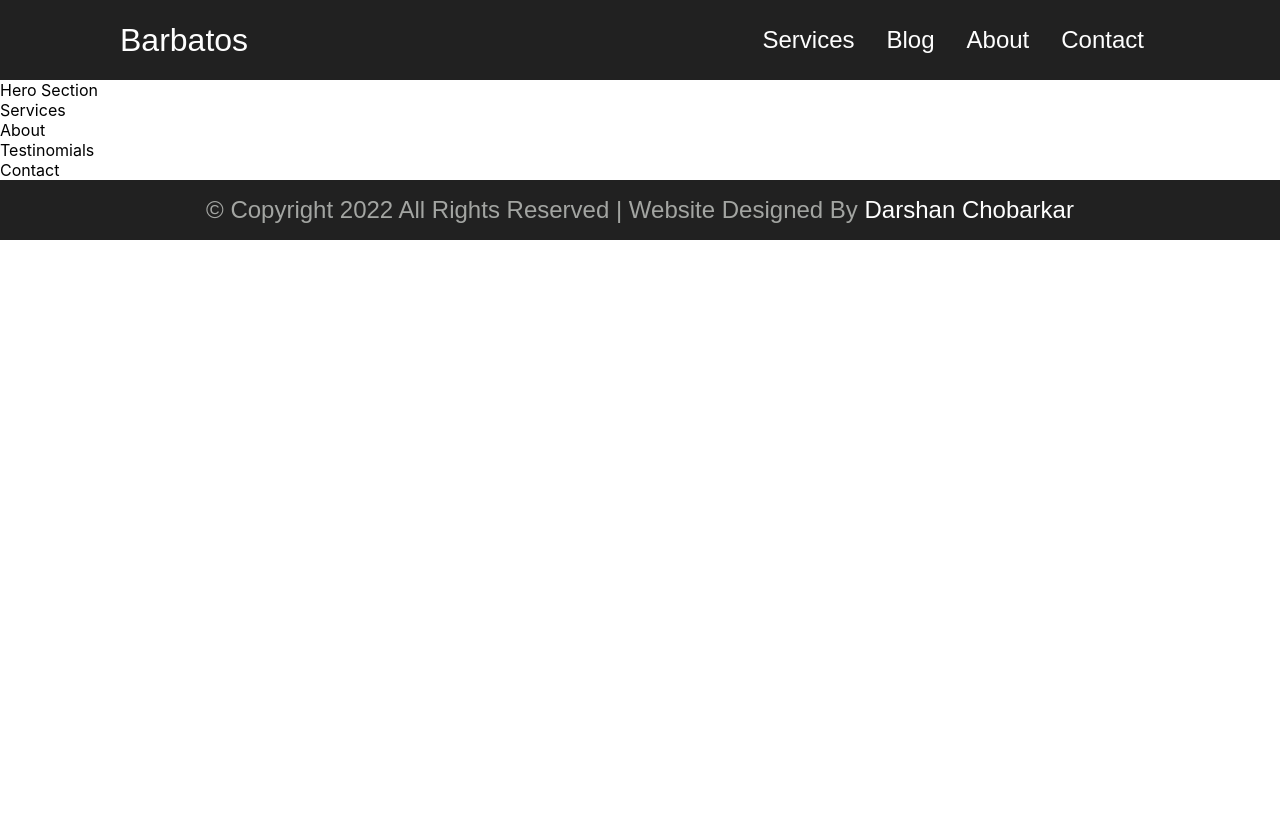
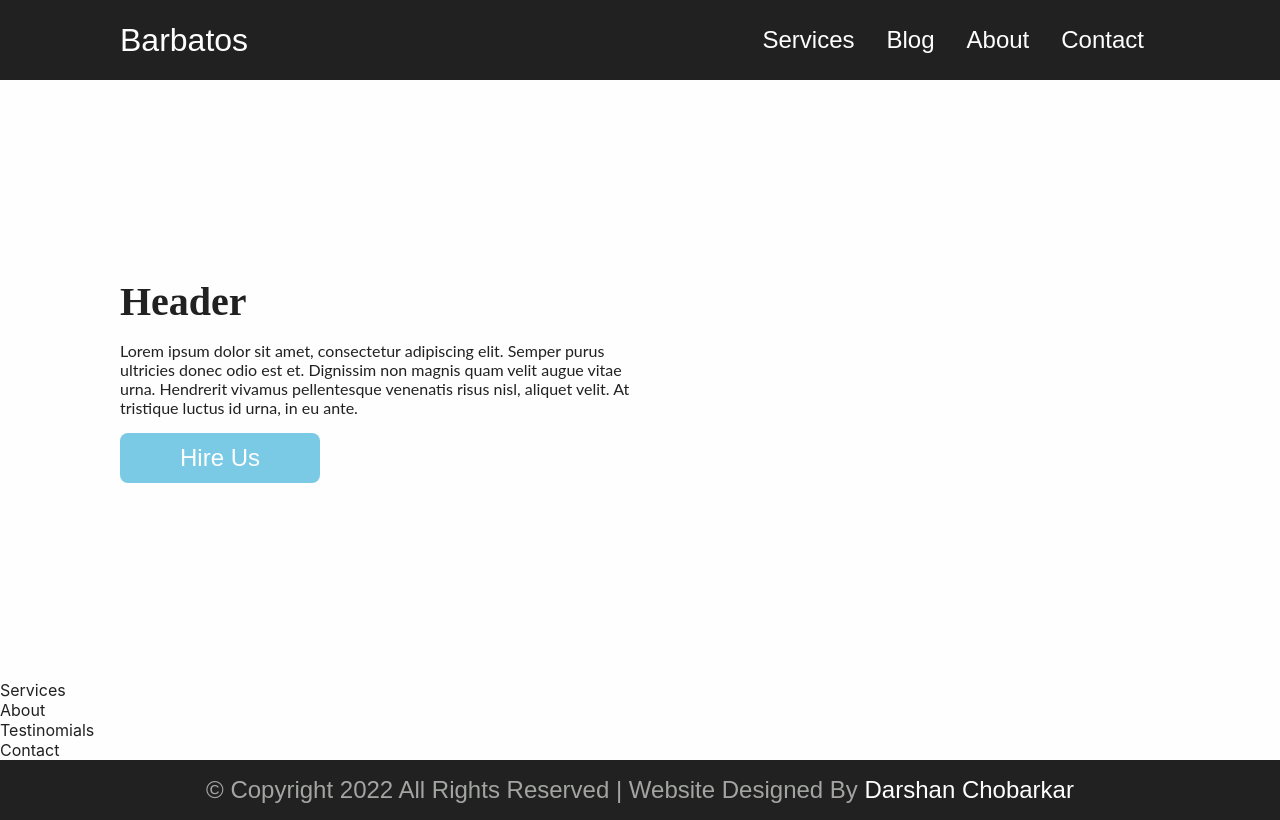
Before and after one commit to dchobarkar/Gopalkar-Company, a React (Create React App) app: page / in a window 1280 px wide. Built offline with nearby package versions, Linux system fonts and the light colour scheme.

Commit message:
Hero section modified

```diff
--- a/src/components/LandingPage/Hero/Hero.css.js
+++ b/src/components/LandingPage/Hero/Hero.css.js
@@ -1,3 +1,71 @@
-const HeroCSS = { root: {} };
+const HeroCSS = {
+  root: {
+    minHeight: "75vh",
+    padding: "0 30px",
+    display: "flex",
+    justifyContent: "center",
+    alignItems: "center",
+  },
+
+  hero: {
+    display: "flex",
+    flexDirection: "column",
+    alignItems: "center",
+  },
+
+  header: {
+    fontSize: "var(--mobView-1)",
+    fontFamily: "Libre_Baskerville",
+  },
+
+  text: {
+    padding: "1rem 0",
+    fontSize: "var(--mobView-4)",
+    fontFamily: "Lato,sans-serif",
+  },
+
+  /* Tablet view */
+  "@media only screen and (min-width: 401px) and (max-width: 960px)": {
+    root: {
+      padding: "0 60px",
+      justifyContent: "flex-start",
+    },
+
+    hero: {
+      flexDirection: "column",
+      alignItems: "flex-start",
+    },
+
+    header: {
+      fontSize: "var(--tabView-1)",
+    },
+
+    text: {
+      fontSize: "var(--tabView-4)",
+    },
+  },
+
+  /* Desktop view */
+  "@media only screen and (min-width: 961px)": {
+    root: {
+      padding: "0px 120px",
+      justifyContent: "flex-start",
+    },
+
+    hero: {
+      width: "40vw",
+      flexDirection: "column",
+      alignItems: "flex-start",
+    },
+
+    header: {
+      fontSize: "var(--desView-1)",
+    },
+
+    text: {
+      fontSize: "var(--desView-4)",
+    },
+  },
+};
 
 export default HeroCSS;
--- a/src/components/LandingPage/Hero/Hero.js
+++ b/src/components/LandingPage/Hero/Hero.js
@@ -10,7 +10,22 @@ const useStyles = makeStyles({ ...HeroCSS });
 function Hero() {
   const classes = useStyles();
 
-  return <div className={classes.root}>Hero Section</div>;
+  return (
+    <div className={classes.root}>
+      <div className={classes.hero}>
+        <h1 className={classes.header}>Header</h1>
+
+        <p className={classes.text}>
+          Lorem ipsum dolor sit amet, consectetur adipiscing elit. Semper purus
+          ultricies donec odio est et. Dignissim non magnis quam velit augue
+          vitae urna. Hendrerit vivamus pellentesque venenatis risus nisl,
+          aliquet velit. At tristique luctus id urna, in eu ante.
+        </p>
+
+        <button className={classes.button}>Hire Us</button>
+      </div>
+    </div>
+  );
 }
 
 export default Hero;
--- a/src/components/LandingPage/LandingPage.css.js
+++ b/src/components/LandingPage/LandingPage.css.js
@@ -1,3 +1,8 @@
-const LandingPageCSS = { root: {} };
+const LandingPageCSS = {
+  root: {
+    color: "var(--text-black)",
+    backgroundColor: "var(--primary)",
+  },
+};
 
 export default LandingPageCSS;
--- a/src/index.css
+++ b/src/index.css
@@ -52,3 +52,16 @@ code {
   font-family: source-code-pro, Menlo, Monaco, Consolas, "Courier New",
     monospace;
 }
+
+button {
+  width: 200px;
+  height: 50px;
+  padding: 0.4rem;
+  border: none;
+  border-radius: 0.5rem;
+  font-family: "Montserrat", sans-serif;
+  font-size: var(--mobView-3);
+
+  color: var(--text-white);
+  background-color: var(--accent);
+}
```
